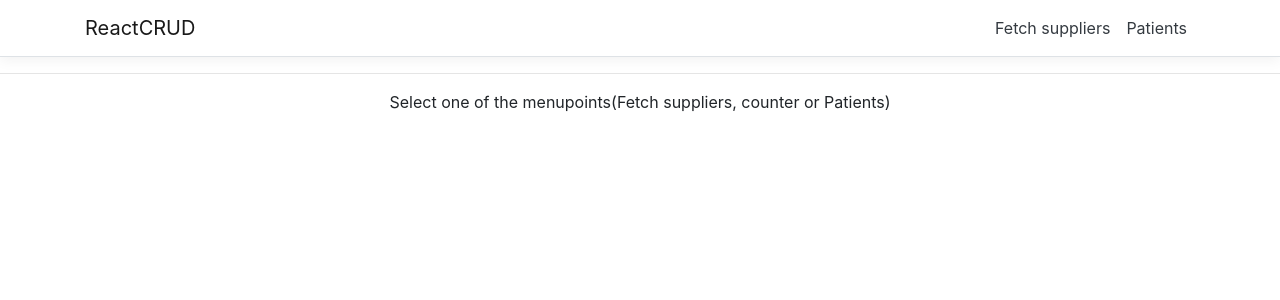
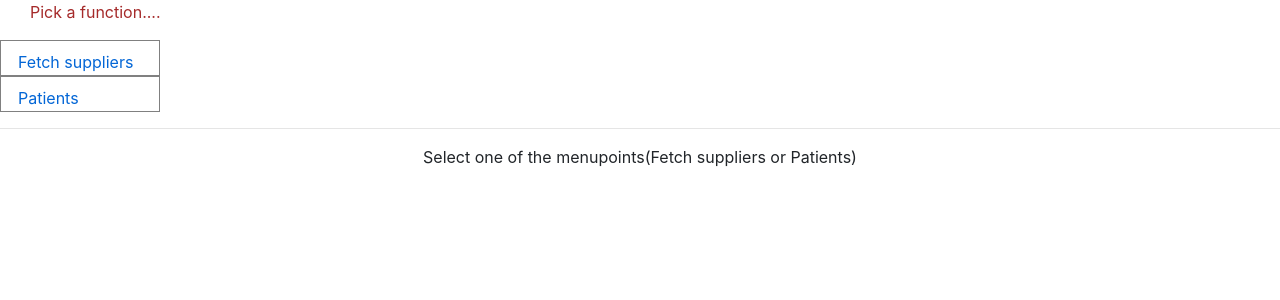
Before and after one commit to johnnymex-dotcom/ReactCRUD, a React (Create React App) app in the folder ClientApp/: page / in a window 1280 px wide. Shown: the top 300 px of the page. Built offline with nearby package versions, Linux system fonts and the light colour scheme.

Commit message:
Changed the look of the main menu

```diff
--- a/ClientApp/public/index.html
+++ b/ClientApp/public/index.html
@@ -30,7 +30,7 @@
       <div id="root"></div>
       <hr />
 
-      <div style="text-align:center;font-size:8">Select one of the menupoints(Fetch suppliers, counter or Patients)</div>
+      <div style="text-align:center;font-size:8">Select one of the menupoints(Fetch suppliers or Patients)</div>
       <!--
       This HTML file is a template.
       If you open it directly in the browser, you will see an empty page.
--- a/ClientApp/src/components/NavMenu.js
+++ b/ClientApp/src/components/NavMenu.js
@@ -1,7 +1,8 @@
 import React, { Component } from 'react';
-import { Collapse, Container, Navbar, NavbarBrand, NavbarToggler, NavItem, NavLink } from 'reactstrap';
+import { NavLink } from 'reactstrap';
 import { Link } from 'react-router-dom';
 import './NavMenu.css';
+import '../css/Main.css';
 
 export class NavMenu extends Component {
   static displayName = NavMenu.name;
@@ -21,25 +22,25 @@ export class NavMenu extends Component {
     });
   }
 
+    menuClickEvt(self) {
+        document.querySelector("#m1").className = "menuSection";
+        document.querySelector("#m2").className = "menuSection";
+        document.querySelector("#m" + self).className = "menuSection selectedPost";
+    }
+
   render () {
     return (
       <header>
-        <Navbar className="navbar-expand-sm navbar-toggleable-sm ng-white border-bottom box-shadow mb-3" light>
-          <Container>
-            <NavbarBrand tag={Link} to="/">ReactCRUD</NavbarBrand>
-            <NavbarToggler onClick={this.toggleNavbar} className="mr-2" />
-            <Collapse className="d-sm-inline-flex flex-sm-row-reverse" isOpen={!this.state.collapsed} navbar>
-              <ul className="navbar-nav flex-grow">
-                <NavItem>
-                    <NavLink tag={Link} className="text-dark" to="/FetchSuppliers">Fetch suppliers</NavLink>
-                </NavItem>
-                <NavItem>
-                  <NavLink tag={Link} className="text-dark" to="/Patients">Patients</NavLink>
-                </NavItem>
-              </ul>
-            </Collapse>
-          </Container>
-        </Navbar>
+            <p className="headerStyle">Pick a function....</p>
+            <p onClick={this.toggleNavbar} >
+                <div className="menuSection" id="m1" onClick={() => this.menuClickEvt(1)}>
+                    <NavLink tag={Link} to="/FetchSuppliers">Fetch suppliers</NavLink>
+                </div>
+                <div className="menuSection" id="m2" onClick={() => this.menuClickEvt(2)}>
+                    <NavLink tag={Link} to="/Patients">Patients</NavLink>
+                </div>
+
+            </p>
       </header>
     );
   }
--- a/ClientApp/src/css/Main.css
+++ b/ClientApp/src/css/Main.css
@@ -139,3 +139,29 @@ specTable, td {
     text-align: center;
     font-weight: bold;
 }
+
+
+.menuSection {
+    border: 1px solid gray;
+    width: 160px;
+    height: 36px;
+    padding: 1px 1px 1px 1px;
+    background-color: white;
+}
+
+    .menuSection:hover {
+        background-color:burlywood;
+    }
+
+    .menuSection:visited {
+        background-color: coral;
+    }
+
+.headerStyle {
+    padding-left: 30px;
+    color: brown;
+}
+
+.selectedPost {
+    background-color: gold;
+}
```
